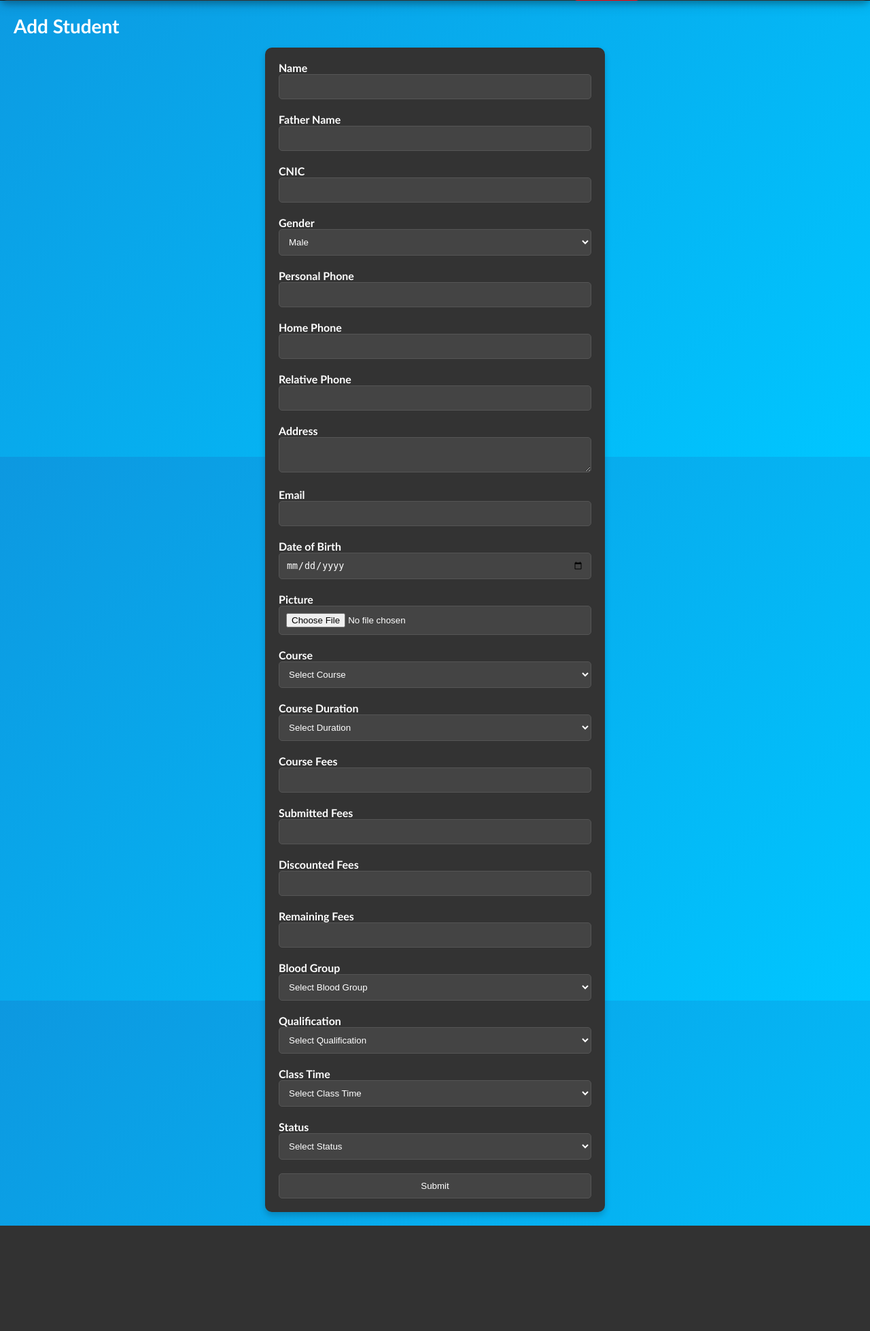
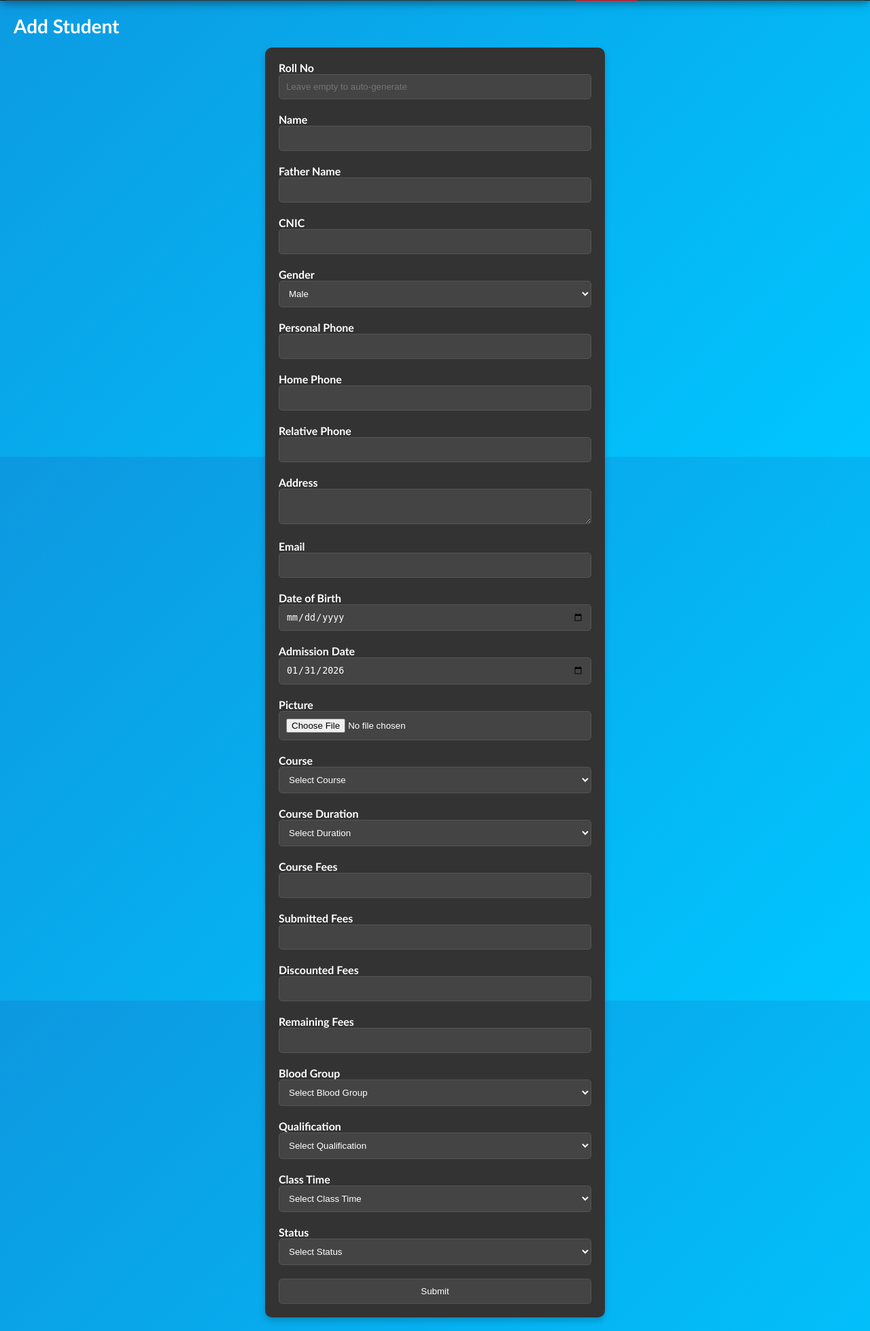
Before and after one commit to Rana-Ahmed-Ali/utcc_files, a PHP site: page /add.php in a window 1280 px wide. Shown: the part 128-2086 px from the top of the page at 68% size. Before the commit the page ends 1931 px from the top, so only its background shows below. Run offline with PHP 8.4, Linux system fonts and the light colour scheme; a user stored in the database is signed in; data comes from the database, SQL or seed files in the repository.

Commit message:
feat: Allow manual input for student roll numbers and make admission date editable.

```diff
--- a/add.php
+++ b/add.php
@@ -8,6 +8,10 @@ include 'db_connection.php';
     <form class="post-form" action="add_student.php" method="post" autocomplete="off" enctype="multipart/form-data">
 
         <!-- Personal Information -->
+        <div class="form-group">
+            <label>Roll No</label>
+            <input type="text" name="roll_no" placeholder="Leave empty to auto-generate" />
+        </div>
         <div class="form-group">
             <label>Name</label>
             <input type="text" name="name" required />
@@ -53,7 +57,10 @@ include 'db_connection.php';
             <input type="date" name="date_of_birth" />
         </div>
 
-        <input type="hidden" name="admission_date" value="<?php echo date('Y-m-d'); ?>" />
+        <div class="form-group">
+            <label>Admission Date</label>
+            <input type="date" name="admission_date" value="<?php echo date('Y-m-d'); ?>" />
+        </div>
 
         <div class="form-group">
             <label>Picture</label>
--- a/add_student.php
+++ b/add_student.php
@@ -55,12 +55,17 @@ if ($_SERVER["REQUEST_METHOD"] == "POST") {
         move_uploaded_file($fingerprint_temp, $fingerprint_folder);
     }
 
+    // Handle Roll Number
+    if (isset($_POST['roll_no']) && !empty(trim($_POST['roll_no']))) {
+        $roll_no = mysqli_real_escape_string($conn, $_POST['roll_no']);
+    } else {
         // Generate roll number
         $currentYear = date('y');
         $result = mysqli_query($conn, "SELECT COUNT(*) as count FROM student_info WHERE roll_no LIKE '$currentYear/%'");
         $row = mysqli_fetch_assoc($result);
         $nextNumber = $row['count'] + 1;
         $roll_no = "$currentYear/$nextNumber";
+    }
 
     // Retrieve the course fee for the selected course
     $courseFeeQuery = "SELECT fees FROM courses WHERE id = '$course_id'";
```
Also changed, not shown: 1 other file. Lines whose indentation alone changed are shown as unchanged.
